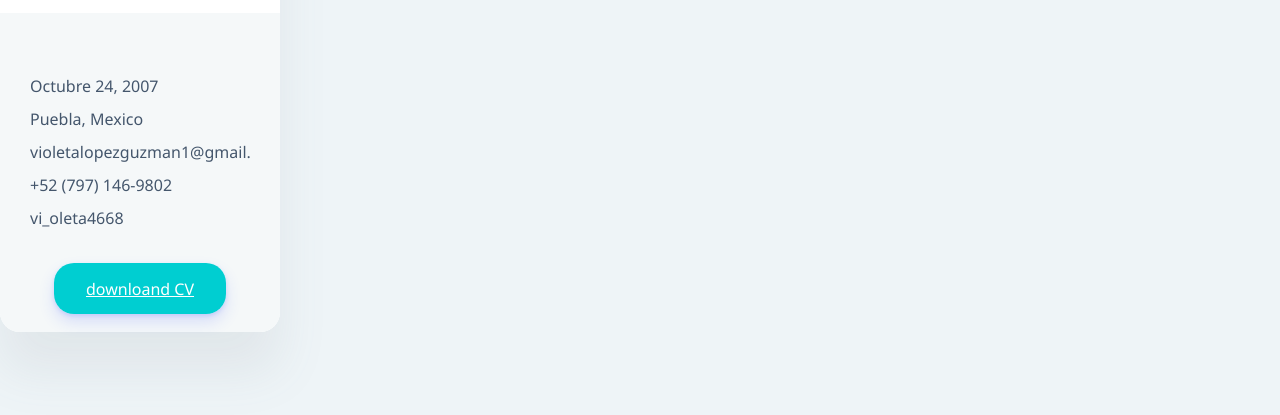
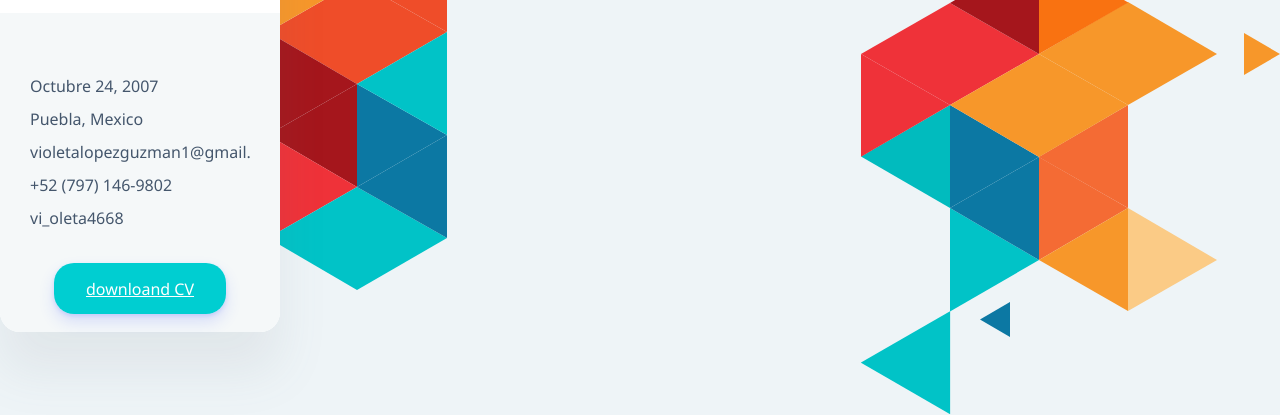
Before and after one commit to vi-oleta-primera-pagina/webvio, a plain HTML site: page Index.html in a window 1280 px wide. Shown: the part 385-800 px from the top of the page. Drawn offline with Linux system fonts and the light colour scheme.

Commit message:
update site.css

```diff
--- a/Site.css
+++ b/Site.css
@@ -11,7 +11,7 @@ html,body{
 }
 body{
   background: rgb(238, 244, 247);
-  background-image: url("Recursos/triangles-bottom.svg"), url("Recursos/triangles-top.svg");
+  background-image: url("triangles-bottom.svg"), url("triangles-top.svg");
   background-position: left top, right bottom;
   background-repeat: no-repeat;
   background-size: inherit;
```
